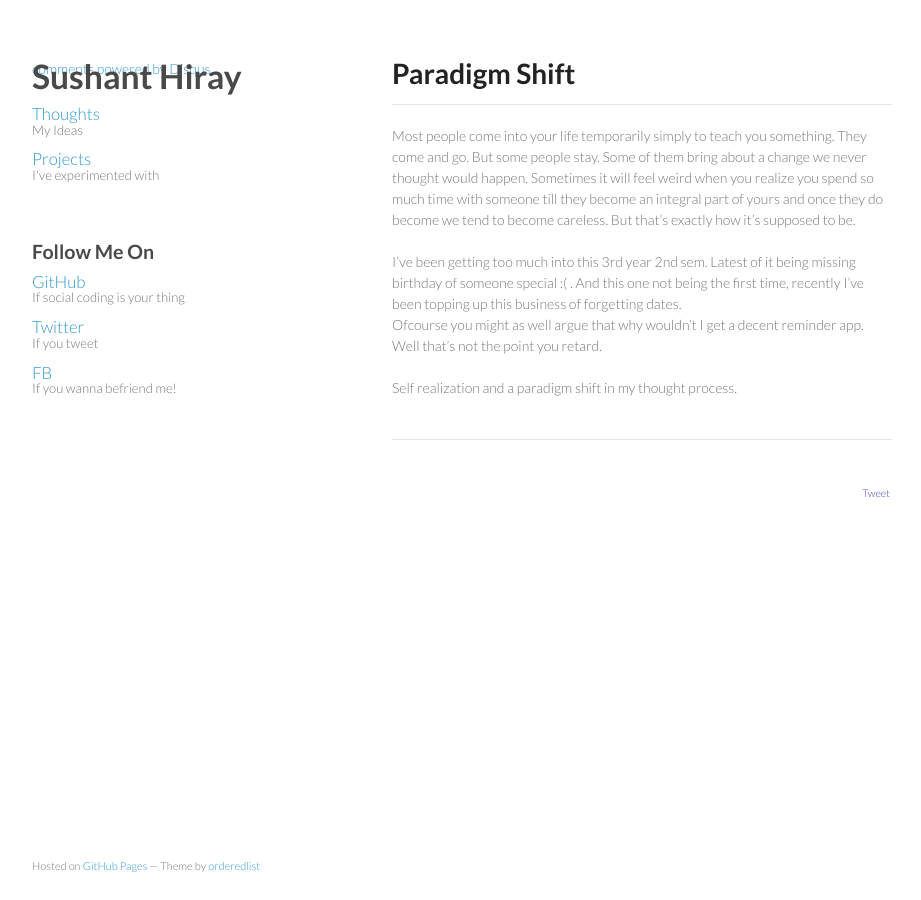
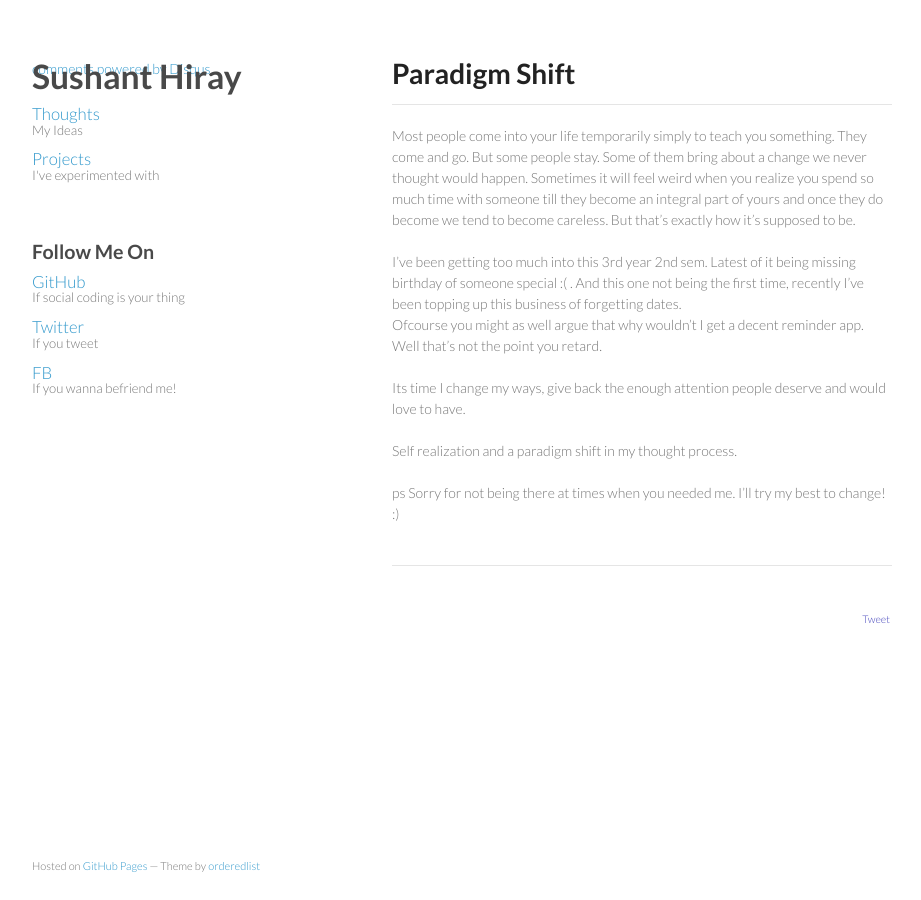
Before and after one commit to sushant-hiray/sushant-hiray.github.io, a Jekyll site: the page built from _posts/2014-1-16-paradigm-shift.markdown, in a window 1280 px wide. Shown: the whole page, without its empty margins (178-1099 px from the left). Built offline with Jekyll 4.4.1, drawn with Linux system fonts in a browser that asks for light colours; nearby versions of some CDN libraries; Markdown is read by kramdown in place of the engine named in the settings; comment, search, counter and statistics services are not loaded.

Commit message:
Wrapping up

```diff
--- a/_posts/2014-1-16-paradigm-shift.markdown
+++ b/_posts/2014-1-16-paradigm-shift.markdown
@@ -8,4 +8,8 @@ Most people come into your life temporarily simply to teach you something. They
 I've been getting too much into this 3rd year 2nd sem. Latest of it being missing birthday of someone special :( . And this one not being the first time, recently I've been topping up this business of forgetting dates. <br>Ofcourse you might as well argue that why wouldn't I get a decent reminder app. Well that's not the point you retard.
 <br/>
 <br/>
+Its time I change my ways, give back the enough attention people deserve and would love to have.
+<br/><br/>
 Self realization and a paradigm shift in my thought process.
+<br><br>
+ps Sorry for not being there at times when you needed me. I'll try my best to change! :)
```
